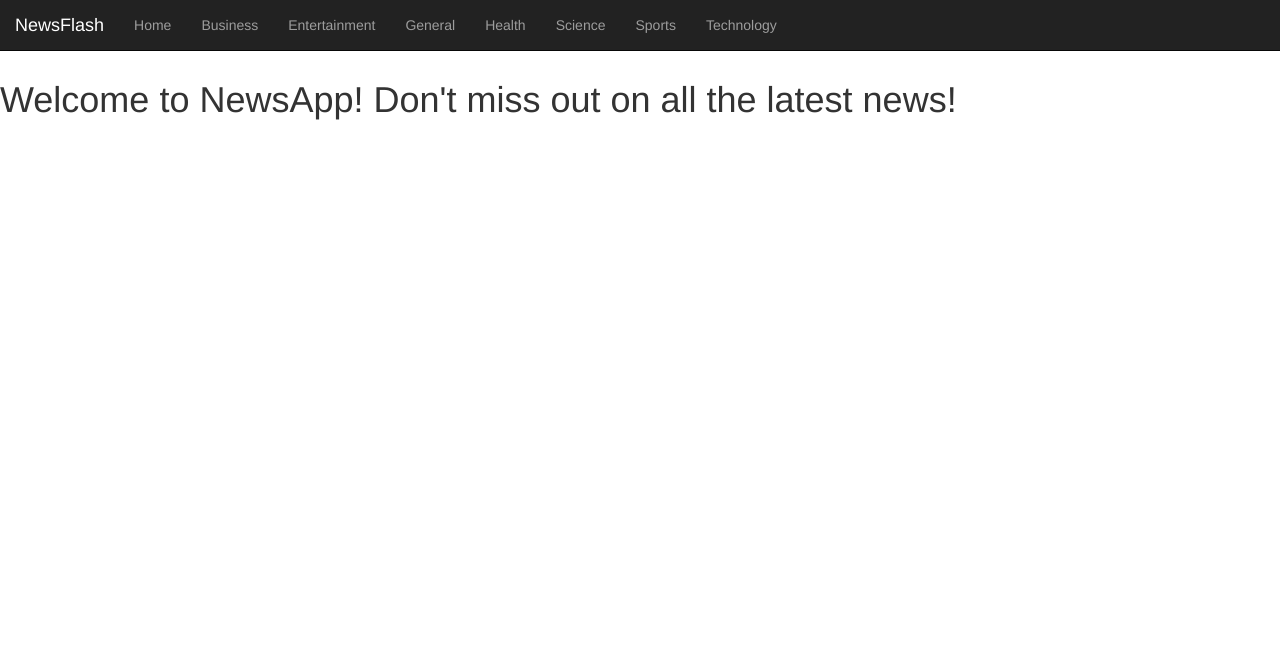
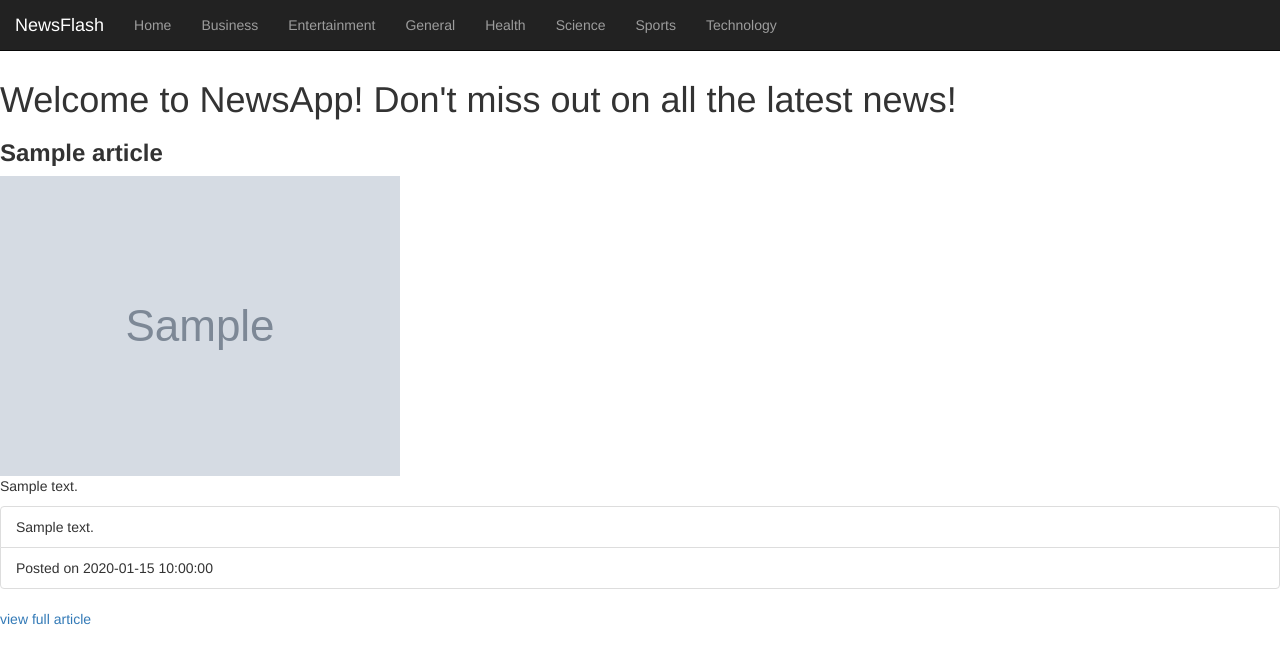
Before and after one commit to Lenny-Makori/NewsApp, a Flask app: template app/templates/articles.html in a window 1280 px wide. Shown: the top 664 px of the page. Run offline with Flask 2, Linux system fonts and the light colour scheme; the template is opened without the code that fills it: most values are stand-ins (such as "Sample title", 1, 10 or a date in 2020); grey boxes marked "Sample" are stand-in pictures; parts of the project's set-up code (start-up, migrations or seed data) failed here and were passed over; some libraries are stand-ins or nearby versions.

Commit message:
create an article.html template to display articles

```diff
--- a/app/templates/articles.html
+++ b/app/templates/articles.html
@@ -3,6 +3,19 @@
 
 {% block content %}
 {% for article in articles %}
-
+<div class="card" style="text-align: center, width: 100rem;">
+    <h3><strong>{{article.title}}</strong></h3>
+    <img class="card-img-top" src="{{article.urlToImage}}" alt="Card image cap">
+    <div class="card-body">
+      <p class="card-text">{{article.description}}</p>
+    </div>
+    <ul class="list-group list-group-flush">
+        <li class="list-group-item">{{article.description}}</li>
+      <li class="list-group-item"> Posted on {{article.publishedAt|truncate(13)}}</li>
+    </ul>
+    <div class="card-body">
+      <a href="{{article.url}}" class="card-link">view full article</a>
+    </div>
+  </div>
 {%endfor%}
 {% endblock %}
```
